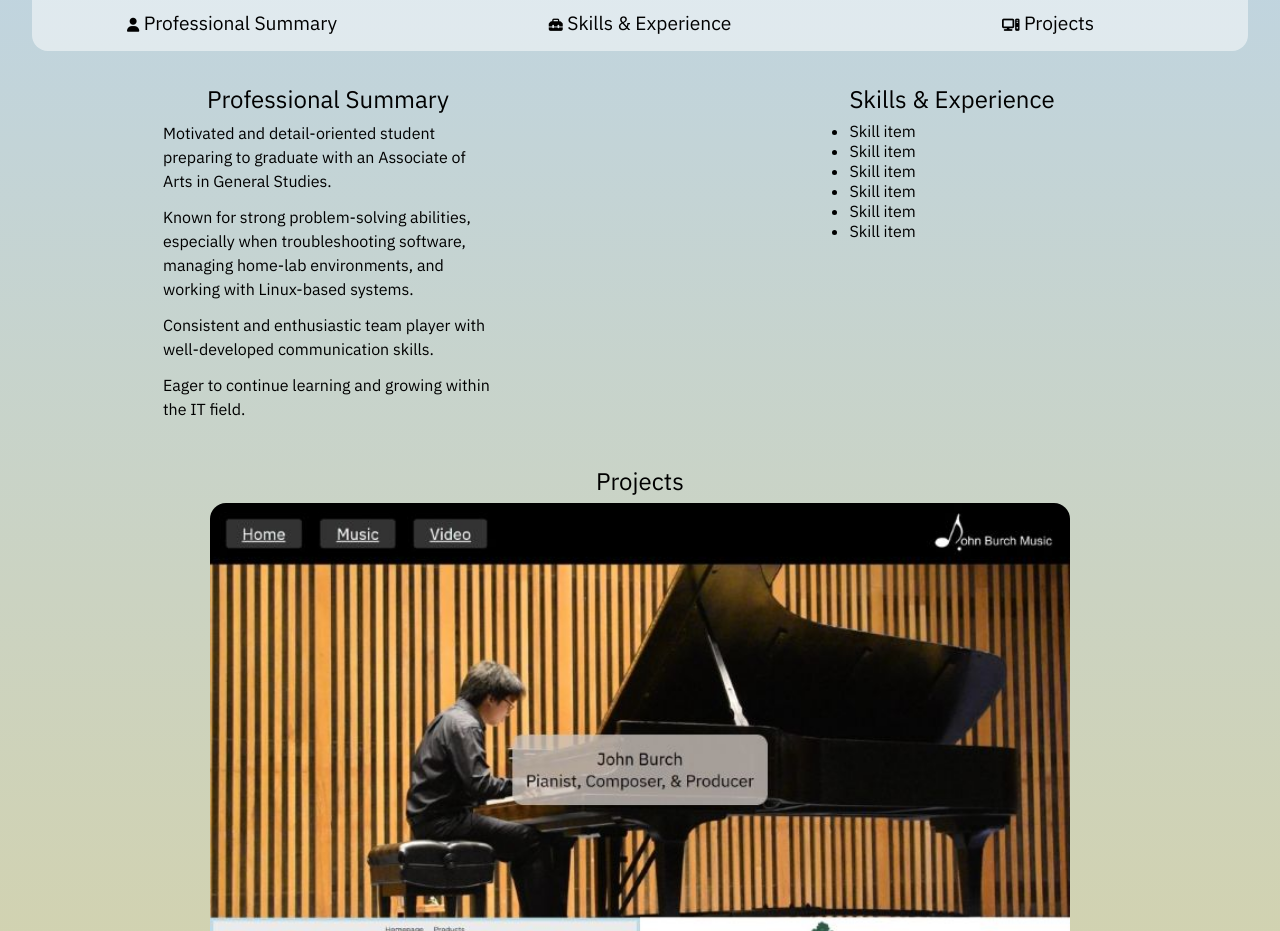
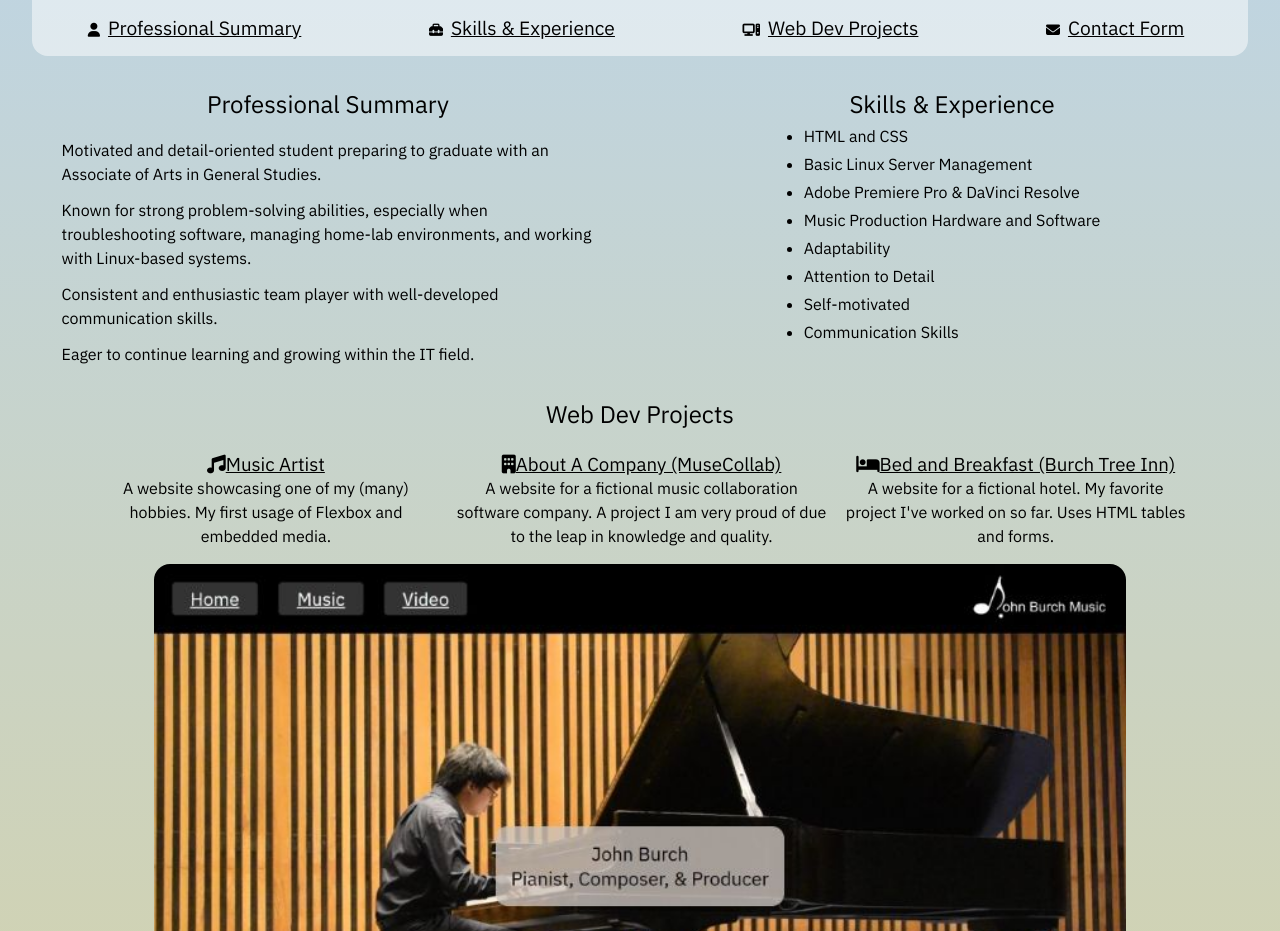
Before and after one commit to Preambleguy/resume-final-project, a plain HTML site: page index.html in a window 1280 px wide. Shown: the part 302-1233 px from the top of the page. Drawn offline with Linux system fonts and the light colour scheme.

Commit message:
Complete skills and and projects sections

```diff
--- a/css/style.css
+++ b/css/style.css
@@ -21,8 +21,9 @@ body {
     font-family: "IBM Plex Sans", sans-serif;
     min-height: 100vh;
     text-align: center;
+    margin: 2rem;
+    /* Grid setup for media queries */
     display: grid;
-    margin: 2rem;
     gap: 2rem;
     grid-template-areas:
         'header-nav'
@@ -34,11 +35,13 @@ body {
 }
 
 main {
+    /* Allows children to participate directly to parent (grandparent)*/
     display: contents;
 }
 
 h1 {
     font-family: "Ubuntu", sans-serif;
+    font-size: 2.75em;
     display: inline-block;
 }
 
@@ -49,8 +52,10 @@ h2 {
 }
 
 :target {
-    font-weight: 600;
-    border-bottom: 1px solid black;
+    font-weight: 800;
+    background-color: rgba(255, 255, 255, 0.5);
+    border-radius: 1rem;
+    padding: 0.5rem;
 }
 
 section {
@@ -71,13 +76,17 @@ section {
     grid-area: header-nav;
 }
 
+.tagline {
+    font-style: italic;
+    font-size: 1.2em;
+}
+
 nav {
     padding: 1em 0;
 }
 
 .navbar {
     grid-area: navbar;
-    list-style-type: none;
     display: grid;
     gap: 0.5em;
     grid-template-columns: 100%;
@@ -88,20 +97,42 @@ nav {
 nav a {
     padding: 8px;
     font-size: 1.2em;
-    text-decoration: none;
-    color: black;
 }
 
 nav i {
     font-size: 14px;
 }
 
-footer {
-    text-align: center;
-    grid-area: footer;
+.navbar,
+footer ul {
+    list-style-type: none;
 }
 
+nav a,
+footer a {
+    color: black;
+}
+
+footer ul {
+    display: grid;
+    grid-template-columns: 1fr;
+    gap: 0.5rem;
+    justify-content: space-evenly;
+}
+
+footer {
+    grid-area: footer;
+    text-align: center;
+}
+
+.copyright {
+    margin-top: 0.5rem;
+}
+
+
 /* Main Sections Styling */
+
+/* Summary */
 
 .summary-section {
     grid-area: summary;
@@ -113,40 +144,63 @@ footer {
     margin-bottom: 0.75em;
 }
 
+/* Skills */
+
 .skills-section {
     grid-area: skills;
 }
 
 .skills-list-container {
-
+    display: grid;
 }
 
 .skills-list {
     text-align: left;
+    margin: 0;
+    width: 100%;
+    height: auto;
 }
+
+.skills-list li {
+    margin-bottom: 0.5rem;
+}
+
+/* Projects */
 
 .projects-section {
     grid-area: projects;
 }
 
-.contact-form-section {
-    grid-area: contact;
-    width: 100%;
+.website-showcase-container {
+    margin: 1rem auto;
+    max-width: 330px;
+    display: grid;
+    grid-template-columns: 100%;
+    gap: 1rem;
+}
+
+.website-showcase a {
+    color: black;
+    font-weight: 400;
+}
+
+.website-showcase p {
+    line-height: 1.5em;
 }
 
 .projects-showcase-img {
-    max-width: 100%;
+    max-width: 425px;
     width: 100%;
     height: auto;
     border-radius: 1em;
 }
 
-.tagline {
-    font-style: italic;
-    padding-bottom: 0.8em;
+/* Contact Form */
+
+.contact-form-section {
+    grid-area: contact;
+    width: 100%;
 }
-
-/* Contact Form Styling */
 
 .form-container {
     background-color: rgba(255, 255, 255, 0.5);
@@ -224,6 +278,12 @@ input[type=submit]:focus {
     margin-top: 8px;
 }
 
+/* Accessibility Features */
+
+a:hover {
+    font-weight: bold;
+}
+
 /* Media Query for Tablets */
 
 @media (min-width: 768px) {
@@ -249,6 +309,30 @@ input[type=submit]:focus {
 
     .summary-section p {
         text-align: left;
+    }
+
+    .skills-list-container {
+        grid-template-columns: 1fr 1fr;
+    }
+
+    .skills-list {
+        margin: 0 auto;
+        width: unset;
+    }
+
+    .website-showcase-container {
+        width: 90%;
+        max-width: none;
+        grid-template-columns: 1fr 1fr;
+    }
+
+    .website-last {
+        grid-column: 1 / span 2;
+        width: 65%;
+    }
+
+    .projects-showcase-img {
+        max-width: 80%;
     }
 
     .form-container {
@@ -285,6 +369,14 @@ input[type=submit]:focus {
     input[type=submit] {
         grid-column: 1 / span 2;
     }
+
+    footer ul {
+        grid-template-columns: auto auto;
+    }
+
+    .address-line {
+        grid-column: 1 / span 2;
+    }
 }
 
 /* Media Query for Laptops */
@@ -302,13 +394,31 @@ input[type=submit]:focus {
             'footer footer';
     }
 
-    .header-container {
-
+    .navbar {
+        grid-template-columns: auto auto auto auto;
+        grid-template-rows: 1fr;
     }
 
-    .navbar {
-        grid-template-columns: 1fr 1fr 1fr;
-        grid-template-rows: 1fr;
+    .summary-section p {
+        margin: 0.75em auto 0 auto;
+        max-width: 90%;
+    }
+
+    .skills-list-container {
+        grid-template-columns: auto;
+    }
+
+    .skills-list {
+        width: 100%;
+    }
+
+    .website-showcase-container {
+        grid-template-columns: auto auto auto;
+    }
+
+    .website-last {
+        grid-column: initial;
+        width: unset;
     }
 
     form {
--- a/index.html
+++ b/index.html
@@ -16,14 +16,15 @@
 <body>
     <div class="header-container">
         <header>
-            <img src="img/placeholder-resized-1024.jpg" alt="placeholder" id="profile-img">
+            <img src="img/john-profile-picture.jpg" alt="John with a graduation cap and formal clothing" id="profile-img">
             <h1>John Burch</h1>
             <p class="tagline">Aspiring DevOps Engineer</p>
             <nav>
                 <ul class="navbar">
-                    <li><a href="#summary"><i class="fa-solid fa-user"></i> Professional Summary</a></li>
-                    <li><a href="#skills"><i class="fa-solid fa-toolbox"></i> Skills &amp; Experience</a></li>
-                    <li><a href="#projects"><i class="fa-solid fa-computer"></i> Projects</a></li>
+                    <li><i class="fa-solid fa-user"></i><a href="#summary">Professional Summary</a></li>
+                    <li><i class="fa-solid fa-toolbox"></i><a href="#skills">Skills &amp; Experience</a></li>
+                    <li><i class="fa-solid fa-computer"></i><a href="#projects">Web Dev Projects</a></li>
+                    <li><i class="fa-solid fa-envelope"></i><a href="#contact">Contact Form</a></li>
                 </ul>
             </nav>
         </header>
@@ -40,28 +41,53 @@
         <section class="skills-section">
             <h2 id="skills">Skills &amp; Experience</h2>
             <div class="skills-list-container">
-                <ul class="skills-list">
-                    <li>Skill item</li>
-                    <li>Skill item</li>
-                    <li>Skill item</li>
-                    <li>Skill item</li>
-                    <li>Skill item</li>
-                    <li>Skill item</li>
-                </ul>
+                <div class="skills-list">
+                    <ul>
+                        <li>HTML and CSS</li>
+                        <li>Basic Linux Server Management</li>
+                        <li>Adobe Premiere Pro &amp; DaVinci Resolve</li>
+                        <li>Music Production Hardware and Software</li>
+                    </ul>
+                </div>
+                <div class="skills-list">
+                    <ul>
+                        <li>Adaptability</li>
+                        <li>Attention to Detail</li>
+                        <li>Self-motivated</li>
+                        <li>Communication Skills</li>
+                    </ul>
+                </div>
             </div>
         </section>
 
         <section class="projects-section">
-            <h2 id="projects">Projects</h2>
+            <h2 id="projects">Web Dev Projects</h2>
+            <div class="website-showcase-container">
+                <section class="website-showcase">
+                    <h3><i class="fa-solid fa-music"></i><a href="web-projects/music-artist" target="_blank">Music Artist</a></h3>
+                    <p>A website showcasing one of my (many) hobbies. My first usage of Flexbox and embedded media.</p>
+                </section>
+                <section class="website-showcase">
+                    <h3><i class="fa-solid fa-building"></i><a href="web-projects/about-a-company" target="_blank">About A Company (MuseCollab)</a>
+                    </h3>
+                    <p>A website for a fictional music collaboration software company. A project I am very proud of due to the leap
+                        in knowledge and quality.</p>
+                </section>
+                <section class="website-showcase website-last">
+                    <h3><i class="fa-solid fa-bed"></i><a href="web-projects/bed-and-breakfast" target="_blank">Bed and Breakfast (Burch Tree
+                            Inn)</a></h3>
+                    <p>A website for a fictional hotel. My favorite project I've worked on so far. Uses HTML tables and forms.</p>
+                </section>
+            </div>
             <picture>
                 <source media="(min-width: 768px)" srcset="img/web-projects-showcase-md.jpg">
                 <source media="(min-width: 1024px)" srcset="img/web-projects-showcase-lg.jpg">
-                <img src="img/web-projects-showcase.jpg" alt="" class="projects-showcase-img">
+                <img src="img/web-projects-showcase.jpg" alt="Collage showcasing the website projects" class="projects-showcase-img">
             </picture>
         </section>
 
         <section class="contact-form-section">
-            <h2>Contact Me</h2>
+            <h2 id="contact">Contact Form</h2>
             <p></p>
             <div class="form-container">
                 <form action="contact-submission.html" method="get">
@@ -109,10 +135,12 @@
         </section>
     </main>
     <footer>
-        <ul class="contact-info">
-            <li>Email: <a href="mailto:johnb.stuff@gmail.com">johnb.stuff@gmail.com</a></li>
-            <li>Springfield, MO</li>
+        <ul>
+            <li>Email: <a href="mailto:johndburch01@outlook.com">johndburch01@outlook.com</a></li>
+            <li>Phone: <a href="tel:123456789">(123) 456-7890</a></li>
+            <li class="address-line">Springfield, MO 65809</li>
         </ul>
+        <p class="copyright">Copyright 2025 &copy; Website by John Burch</p>
     </footer>
 </body>
 </html>
```
Also changed, not shown: img/john-profile-picture.jpg (renamed from img/placeholder-resized-1024.jpg).
